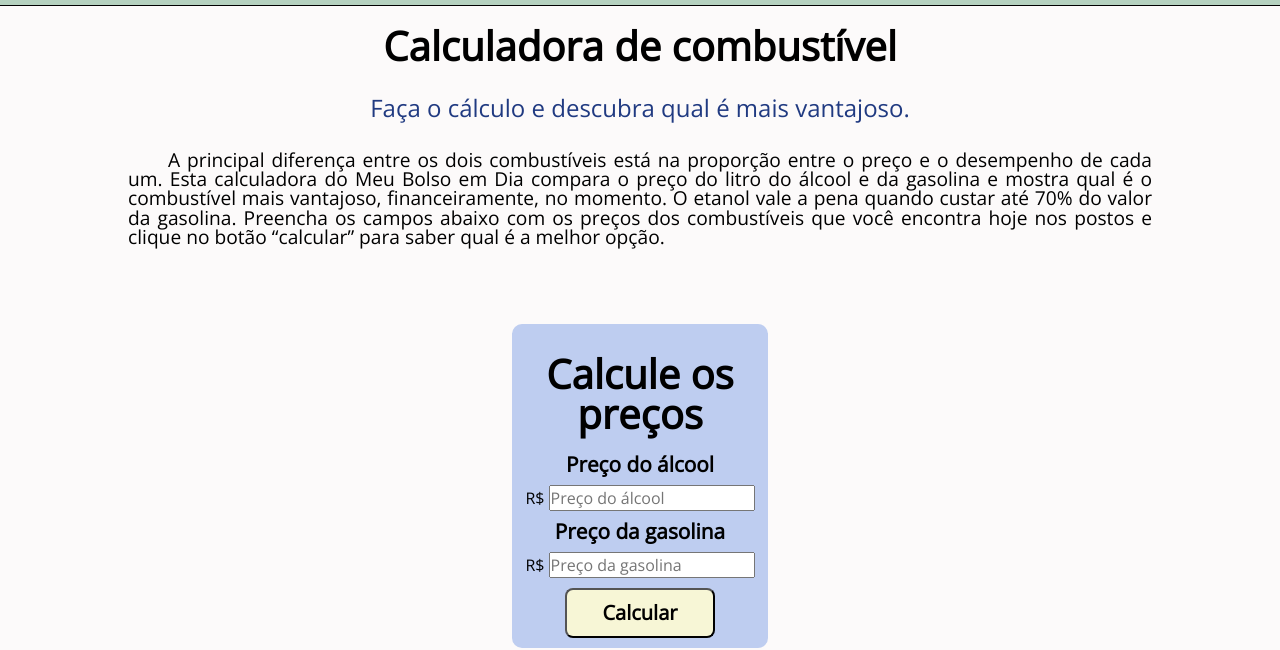
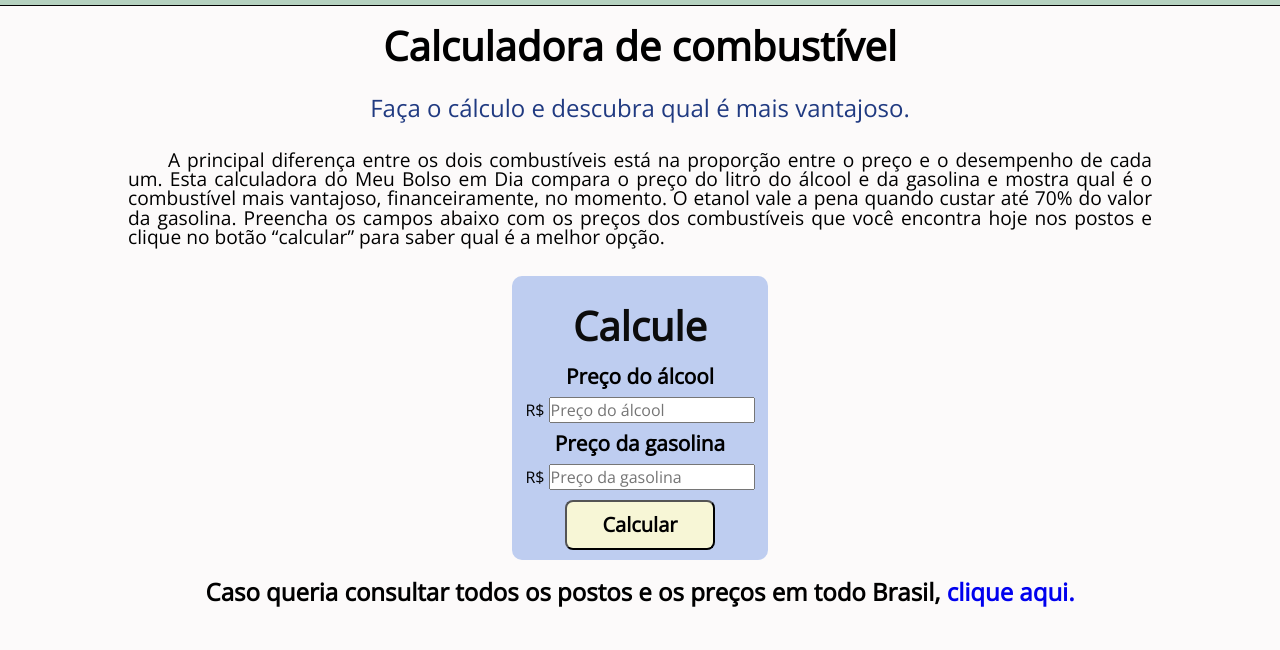
Before and after one commit to glaucorodrigo/fuel_calculation, a plain HTML site: page index.html in a window 1280 px wide. Shown: the part 176-826 px from the top of the page. Drawn offline with nearby package versions, Linux system fonts and the light colour scheme.

Commit message:
Finalizado

```diff
--- a/css/style.css
+++ b/css/style.css
@@ -88,11 +88,10 @@ body {
     }
 
 .titulo-container {
-    color: black;
+    color: rgb(12, 12, 12);
     padding: 10px;
 
-
-    }
+}
 
 .input.container {
     display: flex;
@@ -160,7 +159,6 @@ footer {
 }
 
 footer p {
-    margin-bottom: 30px;
     font-size: 20px;
     font-weight: bold;
 }
--- a/index.html
+++ b/index.html
@@ -34,22 +34,21 @@
                     O etanol vale a pena quando custar até 70% do valor da gasolina.
                     Preencha os campos abaixo com os preços dos combustíveis que
                     você encontra hoje nos postos e clique no botão “calcular” para saber qual é a melhor opção.
-            </P></a></P><br><br><br>
+            </P></a></P>
         </div>
      </section>
         <div class="container">
         <div class="titulo-container">
-        <h1 class="titulo-caixa">Calcule os preços</h1>
+        <h1>Calcule</h1>
         </div>
         <div class="input.container">
            <p class="campo-input">Preço do álcool</p> R$ <input type="number" placeholder="Preço do álcool" id="preco_alcool" class="input">
            <p class="campo-input">Preço da gasolina</p> R$ <input type="number" placeholder="Preço da gasolina" id="preco_gasolina" class="input">
         </div>
             <button class="button" type="button" onclick="calculo()">Calcular</button>
-        </div></a></P><br><br><br>
+        </div></a></P>
         <p id="resultado"></p>
-    <P class="mapa">Caso queria consultar todos os postos e os preços em todo Brasil, <a href="https://maps.goodcard.com.br/ondecomprar_abastecimento/" target="_blank">clique aqui.</a></P><br><br><br><br>
-
+    <P class="mapa">Caso queria consultar todos os postos e os preços em todo Brasil, <a href="https://maps.goodcard.com.br/ondecomprar_abastecimento/" target="_blank">clique aqui.</a></P>
     </main>
     <footer>
        <p>Desenvolvido por Glauco Rodrigo</p>
```
